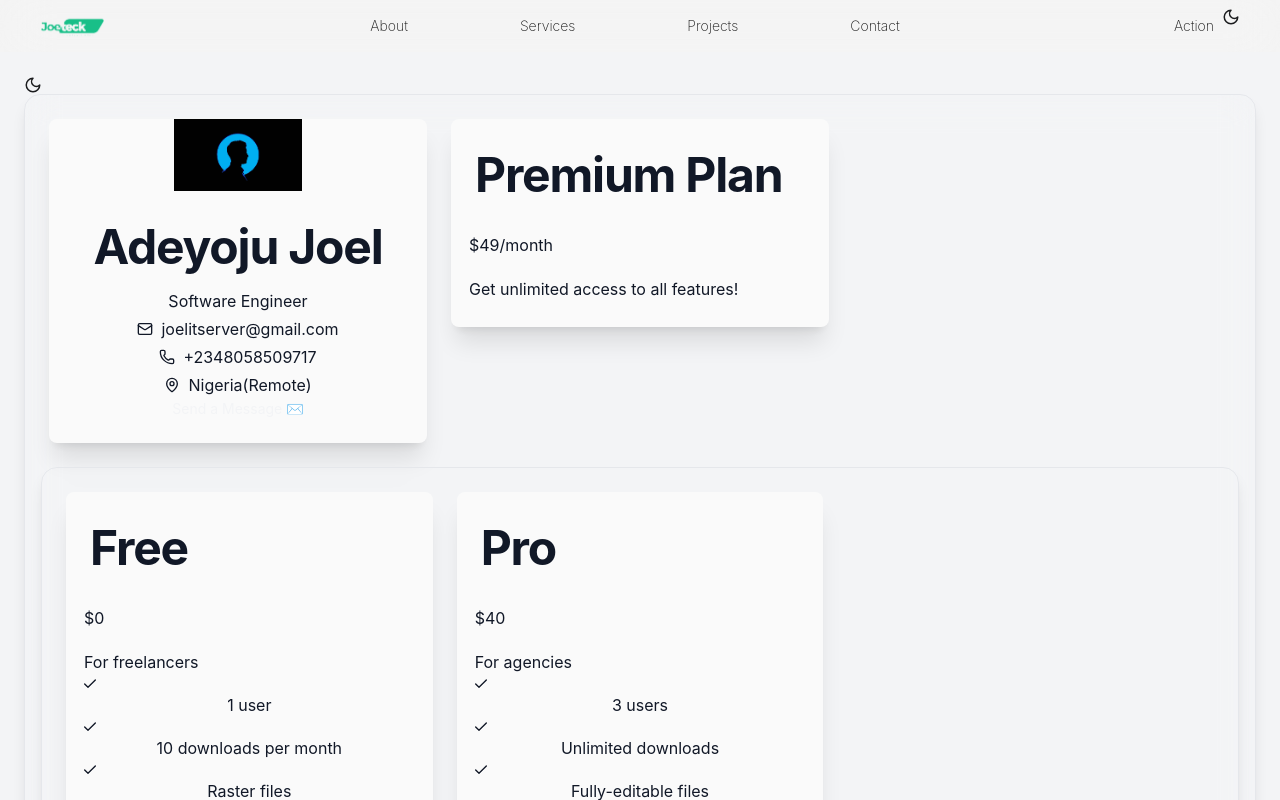
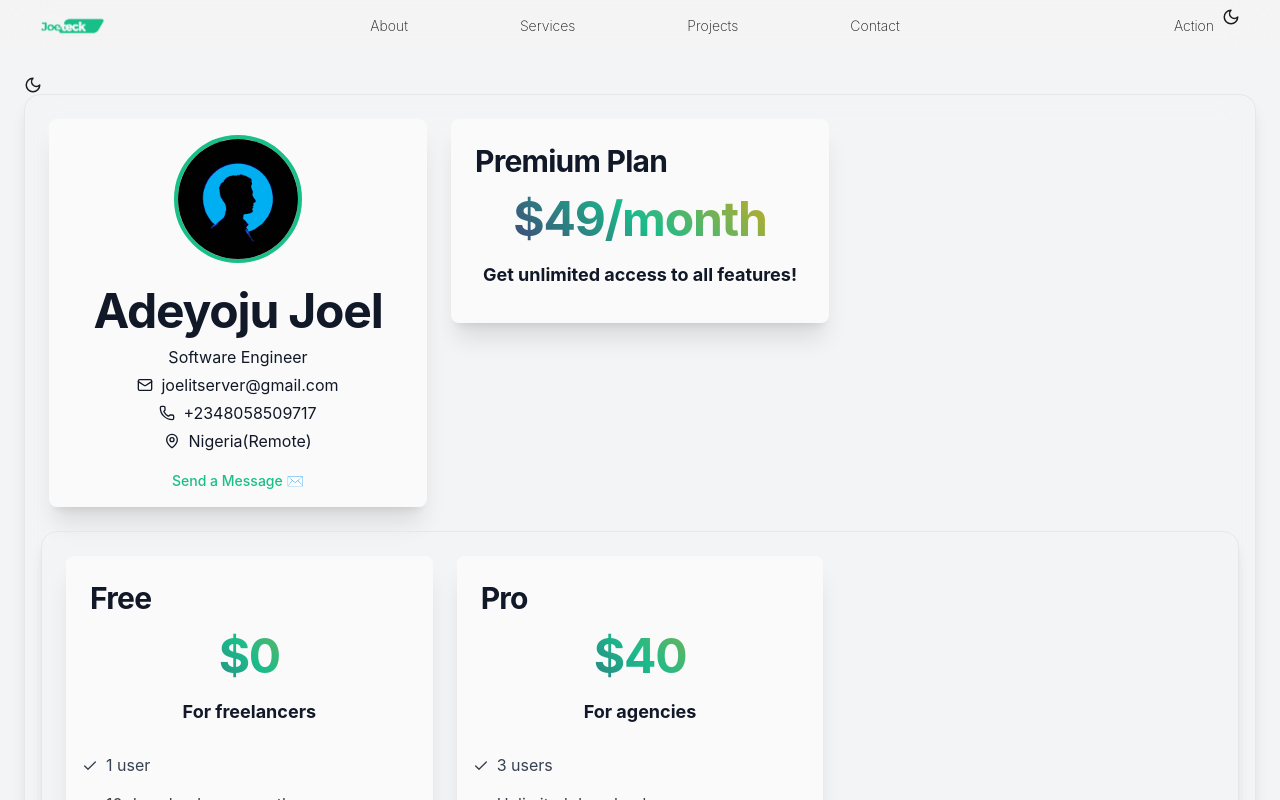
Before and after one commit to Joeteck/my_portfolio_24, a Next.js app: page /joeteck in a window 1280 px wide. Shown: the top 800 px of the page. Built offline with nearby package versions, Linux system fonts and the light colour scheme.

Commit message:
Card Component Corrected

```diff
--- a/src/components/features/company/Blog Post Preview Card.tsx
+++ b/src/components/features/company/Blog Post Preview Card.tsx
@@ -15,9 +15,10 @@ const BlogPostPreviewCard = ({ title, description, imageUrl, link }: BlogPostPre
             image={imageUrl}
             title={title}
             description={description}
+            tilt = {true}
         >
             {/* Call-to-Action Button */}
-            <Link href={link} className="card-link my-2 inline-block">
+            <Link href={link} className="card-link my-2">
                 Read More
             </Link>
         </Card>
--- a/src/components/globals/typography/Headings.tsx
+++ b/src/components/globals/typography/Headings.tsx
@@ -65,7 +65,7 @@ export function Heading({
                 uppercase && "uppercase",
                 muted && "text-muted-foreground",
                 gradient &&
-                "bg-[linear-gradient(45deg,_#1BBB8B,_#1BBB8B,_#FFA500)] bg-clip-text text-transparent",
+                "bg-[linear-gradient(45deg,_#4b1f72,_#1BBB8B,_#FFA500)] bg-clip-text text-transparent",
                 gradient &&
                 // "bg-[linear-gradient(45deg,_var(--tw-gradient-stops))] from-primary via-secondary to-accent bg-clip-text text-transparent",
                             underline && "underline",
@@ -74,7 +74,7 @@ export function Heading({
                 shadow && "shadow-md",
                 glow && "text-shadow-glow",
                 code && "font-mono",
-                "py-4 px-2",
+                "py-2 px-2",
                 className
             )}
             {...props}
--- a/src/components/globals/ui/Cards.tsx
+++ b/src/components/globals/ui/Cards.tsx
@@ -2,10 +2,9 @@
 
 import Image from "next/image";
 import { cn } from "@/utils/cn";
-import { useRef, useCallback } from "react";
+import { useRef, useEffect, useCallback } from "react";
 import { Paragraph } from "../typography/Paragraphs";
 import { Heading } from "../typography/Headings";
-import { memo } from "react";
 
 interface CardProps {
     variant?: "profile" | "project" | "testimonial" | "service" | "team" | "pricing" | "faq" | "case-study" | "blog";
@@ -21,23 +20,7 @@ interface CardProps {
     tilt?: boolean;
 }
 
-// Predefined image settings based on variant
-const imageVariants = {
-    profile: { width: 128, height: 128, className: "image-profile", priority: true },
-    testimonial: { width: 96, height: 96, className: "image-testimonial", priority: true },
-    blog: { width: 400, height: 250, className: "image-blog", priority: false },
-    project: { width: 400, height: 250, className: "image-project", priority: false },
-    service: { width: 160, height: 160, className: "image-service", priority: false },
-    pricing: { width: 160, height: 160, className: "image-pricing", priority: false },
-    team: { width: 160, height: 160, className: "image-team", priority: false },
-    caseStudy: { width: 160, height: 160, className: "image-case-study", priority: false },
-    faq: { width: 160, height: 160, className: "image-faq", priority: false },
-};
-
-// Default values if variant is not found
-const defaultVariant = { width: 400, height: 250, className: "card-image", priority: false };
-
-const Card = memo(function Card({
+export default function Card({
     variant,
     image,
     title,
@@ -51,35 +34,43 @@ const Card = memo(function Card({
     tilt = false,
     }: CardProps) {
     const cardRef = useRef<HTMLDivElement>(null);
-    let animationFrameId: number | null = null;
+    const tiltX = useRef(0);
+    const tiltY = useRef(0);
+    const animationFrame = useRef<number | null>(null);
 
-    const { width, height, className: imgClass, priority } = imageVariants[variant as keyof typeof imageVariants] || defaultVariant;
+    const updateTilt = useCallback(() => {
+        if (!cardRef.current) return;
+        cardRef.current.style.transform = `perspective(1000px) rotateX(${tiltY.current}deg) rotateY(${tiltX.current}deg)`;
+        animationFrame.current = requestAnimationFrame(updateTilt);
+    }, []);
 
-    // Handle tilt effect
-    const handleMouseMove = useCallback((event: React.MouseEvent) => {
+    const handleMouseMove = (event: React.MouseEvent) => {
         if (!tilt || !cardRef.current) return;
+        const card = cardRef.current;
+        const { left, top, width, height } = card.getBoundingClientRect();
+        const x = event.clientX - left - width / 2;
+        const y = event.clientY - top - height / 2;
 
-        if (animationFrameId) {
-            cancelAnimationFrame(animationFrameId);
+        tiltX.current = (x / width) * 20;
+        tiltY.current = -(y / height) * 20;
+
+        if (!animationFrame.current) {
+        animationFrame.current = requestAnimationFrame(updateTilt);
         }
+    };
 
-        animationFrameId = requestAnimationFrame(() => {
-            const card = cardRef.current!;
-            const { left, top, width, height } = card.getBoundingClientRect();
-            const x = (event.clientX - left - width / 2) / 25;
-            const y = -(event.clientY - top - height / 2) / 25;
-            card.style.transform = `rotateX(${y}deg) rotateY(${x}deg)`;
-        });
-    }, [tilt]);
+    const handleMouseLeave = () => {
+        if (!tilt || !cardRef.current) return;
+        tiltX.current = 0;
+        tiltY.current = 0;
+        requestAnimationFrame(updateTilt);
+    };
 
-    // Reset tilt on mouse leave
-    const handleMouseLeave = useCallback(() => {
-        if (!tilt || !cardRef.current) return;
-        if (animationFrameId) {
-            cancelAnimationFrame(animationFrameId);
-        }
-        cardRef.current.style.transform = "rotateX(0deg) rotateY(0deg)";
-    }, [tilt]);
+    useEffect(() => {
+        return () => {
+        if (animationFrame.current) cancelAnimationFrame(animationFrame.current);
+        };
+    }, []);
 
     return (
         <div
@@ -90,98 +81,39 @@ const Card = memo(function Card({
         >
         {/* Image Section */}
         {image && (
-                <div className={cn("card-image-wrapper", imgClass && `${imgClass}-wrapper`)}>
+            <div className={cn((variant === "profile") || (variant === "testimonial") ? "justify-center items-center flex mt-4" : "")}>
+                <div className={cn(
+                    variant === "profile" ? "profile-image-wrapper" :
+                    variant === "testimonial" ? "testimonial-image-wrapper" :
+                    "card-image-wrapper"
+                )}>
                     <Image
                     src={image}
                     alt={imageAlt}
-                        width={width}
-                        height={height}
-                        className={cn("card-image", imgClass)}
-                        priority={priority}
-                        loading={priority ? "eager" : "lazy"}
+                    width={variant === "profile" ? 128 : variant === "testimonial" ? 112 : 400}
+                    height={variant === "profile" ? 128 : variant === "testimonial" ? 112 : 250}
+                    className={cn("card-image", variant === "profile" ? "image-profile" : variant === "testimonial" ? "image-testimonial" : `image-${variant}`)}
+                    priority={false}
+                    loading="lazy"
                     />
                     {variant === "blog" && <div className="card-overlay" />}
                 </div>
+                </div>
         )}
 
-            {/* Content based on variant */}
-            <div className="card-content">
-                {variant === "blog" && (
-                    <>
-                        {title && <Heading variant="subtitle" className="card-title">{title}</Heading>}
-                        {author && <Paragraph className="card-meta">By {author}</Paragraph>}
-                        {description && <Paragraph className="card-description">{description}</Paragraph>}
+        {/* Content */}
+        <div className={cn((variant === "profile") || (variant === "testimonial") || (variant === "pricing") ? "card-content text-center items-center justify-center" : "card-content")}>
+            <Heading className={cn((variant === "profile") || (variant === "testimonial") ? "card-title text-center" : "card-title")} variant={variant === "profile" ? "title" : "subtitle"}>
+            {title}
+            </Heading>
+
+            {variant === "profile" && role && <Paragraph className={cn((variant === "profile") || (variant === "testimonial") ? "profile-role text-center" : "profile-role")} >{role}</Paragraph>}
+            {variant !== "profile" && author && <Paragraph className="card-meta">By {author}</Paragraph>}
+            {price && <Heading className={cn((variant === "pricing") ? "text-center" : "card-description")} gradient= {true}>{price}</Heading>}
+            {description && <Paragraph className={cn((variant === "profile") || (variant === "testimonial") || (variant === "pricing") ? "card-description text-center" : "card-description")} size={variant === "pricing" ? "lg" : "md"} weight={variant === "pricing" ? "bold" : "normal"}>{description}</Paragraph>}
+
             {children}
-                    </>
-                )}
-
-                {variant === "profile" && (
-                    <>
-                        {title && <Heading align="center" className="profile-name">{title}</Heading>}
-                        {role && <Paragraph className="profile-role text-center">{role}</Paragraph>}
-                        {description && <Paragraph className="profile-description text-center">{description}</Paragraph>}
-                        {children}
-                    </>
-                )}
-
-                {variant === "project" && (
-                    <>
-                        {title && <Heading variant="subtitle" className="project-title">{title}</Heading>}
-                        {description && <Paragraph className="project-description">{description}</Paragraph>}
-                        {children}
-                    </>
-                )}
-
-                {variant === "testimonial" && (
-                    <>
-                        {description && <Paragraph className="testimonial-text">{description}</Paragraph>}
-                        {author && <Paragraph className="testimonial-author">— {author}</Paragraph>}
-                    </>
-                )}
-
-                {variant === "service" && (
-                    <>
-                        {title && <Heading variant="subtitle" className="service-title">{title}</Heading>}
-                        {description && <Paragraph className="service-description">{description}</Paragraph>}
-                        {children}
-                    </>
-                )}
-
-                {variant === "team" && (
-                    <>
-                        {title && <Heading className="team-name">{title}</Heading>}
-                        {role && <Paragraph className="team-role">{role}</Paragraph>}
-                        {children}
-                    </>
-                )}
-
-                {variant === "pricing" && (
-                    <>
-                        {title && <Heading className="pricing-title">{title}</Heading>}
-                        {price && <Paragraph className="pricing-price">{price}</Paragraph>}
-                        {description && <Paragraph className="pricing-description">{description}</Paragraph>}
-                        {children}
-                    </>
-                )}
-
-                {variant === "faq" && (
-                    <>
-                        {title && <Heading className="faq-question">{title}</Heading>}
-                        {description && <Paragraph className="faq-answer">{description}</Paragraph>}
-                        {children}
-                    </>
-                )}
-
-                {variant === "case-study" && (
-                    <>
-                        {title && <Heading className="case-study-title">{title}</Heading>}
-                        {description && <Paragraph className="case-study-description">{description}</Paragraph>}
-                        {children}
-                    </>
-                )}
         </div>
         </div>
     );
-});
-
-export default Card;
+}
--- a/src/styles/globals.css
+++ b/src/styles/globals.css
@@ -180,49 +180,59 @@
   }
 }
 
-/* Card Variations */
+/* Card Variant */
 @layer components {
   /* Base Card */
   .card {
     @apply relative max-w-sm rounded-lg overflow-hidden shadow-xl
-    bg-white bg-opacity-80 dark:bg-gray-800 dark:bg-opacity-80 backdrop-blur-lg
-    transition-transform duration-300 hover:scale-[1.03]
-    hover:shadow-2xl pb-2;
+            bg-white bg-opacity-80 dark:bg-gray-800 dark:bg-opacity-80 backdrop-blur-lg
+            transition-transform duration-300 hover:scale-[1.03]
+            hover:shadow-2xl pb-4;
+    pointer-events: auto; /* Ensure it allows interaction */
   }
 
-  /* Centered Image Wrapper */
+  /* Tilt Effect */
+  .tilt-card {
+    transition: transform 0.1s ease-out;
+    will-change: transform;
+  }
+
+  /* Image Wrapper */
   .card-image-wrapper {
-    @apply flex items-center justify-center w-full;
+    @apply relative w-full h-56 ; /* Default for blog/project */
   }
+  /* === Image Wrappers Based on Variants === */
+.image-wrapper {
+  @apply w-full flex h-full justify-center items-center; /* Center images for all cards */
+}
+
+/* Profile Image Wrapper */
+.profile-image-wrapper {
+  @apply flex justify-center bg-black items-center w-32 h-32 rounded-full overflow-hidden border-4 border-primary;
+}
+
+/* Testimonial Image Wrapper */
+.testimonial-image-wrapper {
+  @apply flex justify-center items-center w-28 h-28 rounded-full overflow-hidden border-4 border-gray-300;
+}
 
   /* Default Image */
   .card-image {
-    @apply object-cover transition-opacity duration-300;
+    @apply w-full h-full object-cover transition-opacity duration-300;
   }
 
-  /* Centered Image Styling */
-  .profile-image,
-  .testimonial-image {
-    @apply rounded-full border-4 border-primary shadow-lg;
+  /* Dark Overlay Effect */
+  .card-overlay {
+    @apply absolute inset-0 bg-[rgba(0,0,0,0.5)] transition-opacity duration-300 pointer-events-none;
   }
 
-  /* Blog and Project */
-  .blog-image,
-  .project-image {
-    @apply w-full h-56 rounded-none;
-  }
-
-  /* Service, Pricing, Team, Case Study */
-  .service-image,
-  .pricing-image,
-  .team-image,
-  .case-study-image {
-    @apply w-40 h-40 rounded-lg;
+  .card:hover .card-overlay {
+    background: rgba(0, 0, 0, 0.0);
   }
 
   /* Card Content */
   .card-content {
-    @apply p-4 text-gray-900 dark:text-white text-center;
+    @apply p-4 text-gray-900 dark:text-white;
   }
 
   /* Title */
@@ -235,27 +245,108 @@
     @apply text-sm text-gray-400 dark:text-gray-300 mt-2;
   }
 
-  /* Meta Info (Role/Author) */
-  .card-meta {
-    @apply text-sm text-gray-500 dark:text-gray-400;
+  /* Read More Link */
+  .card-link {
+    @apply relative z-10 items-start top-4 text-primary font-medium hover:underline;
   }
 
-  /* Pricing */
+  /* Glassy, Soft Glow Effect on Hover */
+  .card::before {
+    content: "";
+    position: absolute;
+    inset: 0;
+    background: radial-gradient(circle, rgba(255, 255, 255, 0.1) 0%, transparent 70%);
+    opacity: 0;
+    transition: opacity 0.3s ease-out;
+  }
+
+  .card:hover::before {
+    opacity: 0.1;
+  }
+
+  /* === Image Adjustments Per Variant === */
+
+  /* Blog & Project - Large Images */
+  .image-blog,
+  .image-project {
+    @apply w-full h-56 rounded-none;
+  }
+
+  /* Profile & Testimonial - Rounded & Centered */
+  .image-profile,
+  .image-testimonial {
+    @apply mx-auto flex justify-center items-center;
+  }
+
+  /* Service, Pricing, Team, Case Study - Standard */
+  .image-service,
+  .image-pricing,
+  .image-team,
+  .image-case-study {
+    @apply w-40 h-40 rounded-lg object-cover;
+  }
+
+  /* === Layout Adjustments Per Variant === */
+
+  /* Centered Content */
+  .blog-card,
+  .profile-card,
+  .team-card,
+  .service-card,
+  .testimonial-card,
+  .pricing-card {
+    @apply flex flex-col items-center text-center;
+  }
+
+  /* Standard Vertical Layout */
+  .project-card,
+  .case-study-card {
+    @apply flex flex-col;
+  }
+
+  /* FAQ - No Image, Just a Simple Card */
+  .faq-card {
+    @apply card;
+  }
+
+  .card-pricing {
+    @apply  w-full max-w-sm p-8 rounded-xl shadow-lg text-center transition-transform duration-300
+            hover:scale-[1.03] hover:shadow-2xl bg-white dark:bg-gray-900;
+  }
+
+  .card-pricing-premium {
+    @apply bg-gray-900 text-white;
+  }
+
+  .pricing-title {
+    @apply text-lg font-semibold text-gray-900 dark:text-white;
+  }
+
   .pricing-price {
     @apply text-4xl font-bold my-4;
   }
 
-  /* Overlay Effect */
-  .card-overlay {
-    @apply absolute inset-0 bg-[rgba(0,0,0,0.5)] transition-opacity duration-300 pointer-events-none;
+  .pricing-description {
+    @apply text-sm text-gray-600 dark:text-gray-300;
   }
 
-  .card:hover .card-overlay {
-    background: rgba(0, 0, 0, 0);
+  .pricing-features {
+    @apply space-y-3 mt-6;
+  }
+
+  .pricing-feature {
+    @apply flex items-center gap-2 text-gray-700 dark:text-gray-300;
+  }
+
+  .pricing-button {
+    @apply  mt-6 py-2 px-6 rounded-full font-medium text-white bg-gray-900 dark:bg-white
+            dark:text-gray-900 hover:bg-opacity-80 transition-all duration-300;
+  }
+
+  .card-pricing-premium .pricing-button {
+    @apply bg-white text-gray-900 hover:bg-gray-200;
   }
 }
-
-
 
 /* Modal Style*/
 @layer components {
@@ -462,7 +553,7 @@
   }
 }
 
-/* Badges */
+/* Bagdes */
 @layer components {
   .badge {
     @apply inline-flex items-center justify-center rounded-full transition-all;
```
Lines whose indentation alone changed are shown as unchanged.
